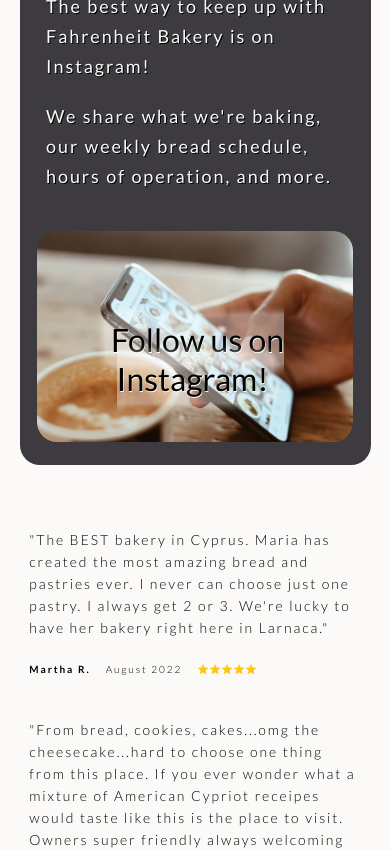
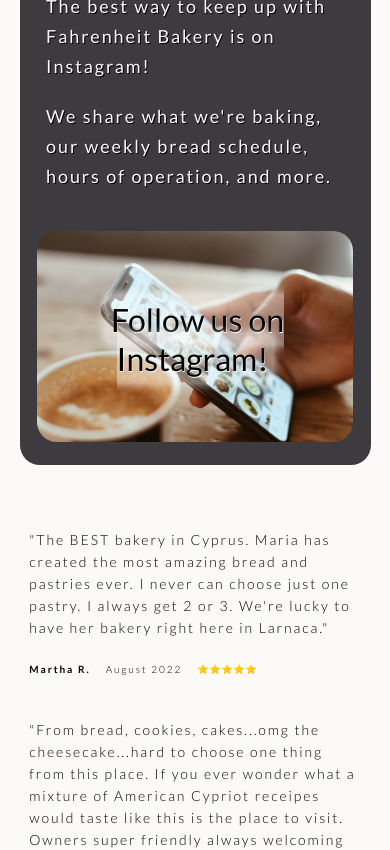
Before and after one commit to justinshane13/fahrenheit_website, a React (Create React App) app: page / in a window 390 px wide. Shown: the part 1100-1950 px from the top of the page. Built offline with nearby package versions, Linux system fonts and the light colour scheme; the HTML template or start-up script is replaced by a standard one.

Commit message:
adjust top setting for social image text

```diff
--- a/src/index.css
+++ b/src/index.css
@@ -658,6 +658,10 @@ hr {
     min-width: 0px;
   }
 
+  .social_image_text {
+    top: 35%;
+  }
+
   .reviews_container {
     margin-top: 50px;
   }
```
